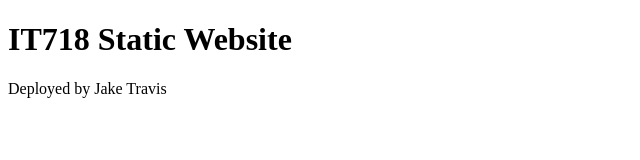
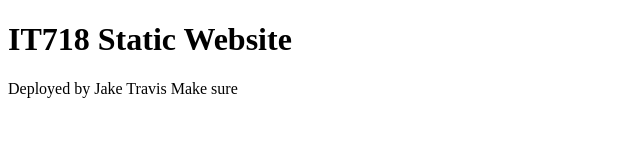
Before and after one commit to jrt1097/UNH-IT718-Lab5-Github-Actions, a plain HTML site: page index.html in a window 1280 px wide. Shown: the full height of the page, 0-640 px from the left. Drawn offline with Linux system fonts and the light colour scheme.

Commit message:
Update index.html

```diff
--- a/index.html
+++ b/index.html
@@ -5,6 +5,6 @@
 </head>
 <body>
   <h1>IT718 Static Website</h1>
-  <p>Deployed by Jake Travis</p>
+  <p>Deployed by Jake Travis Make sure</p>
 </body>
 </html>
```
